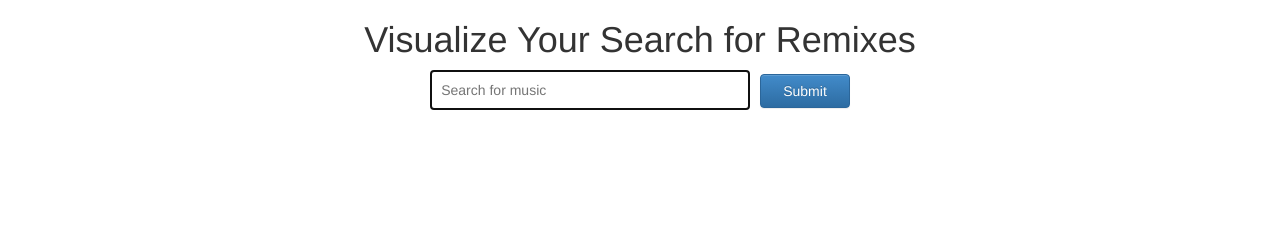
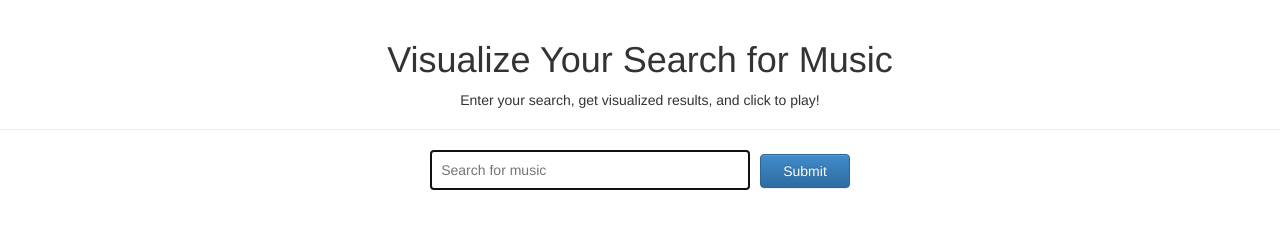
Before and after one commit to tskillian/soundcloud-visual, a website: page index.html in a window 1280 px wide. Drawn offline with Linux system fonts and the light colour scheme.

Commit message:
updated header

```diff
--- a/index.html
+++ b/index.html
@@ -13,8 +13,10 @@
 </head>
 
 <body>
-	<div class="container">
-		<h1 class="text-center">Visualize Your Search for Remixes</h1>
+	<div class="page-header">
+
+		<h1 class="text-center">Visualize Your Search for Music</h1>
+		<p class="text-center">Enter your search, get visualized results, and click to play!</p>
 		<div id="spinner-holder"></div>
 	</div>
 
```
